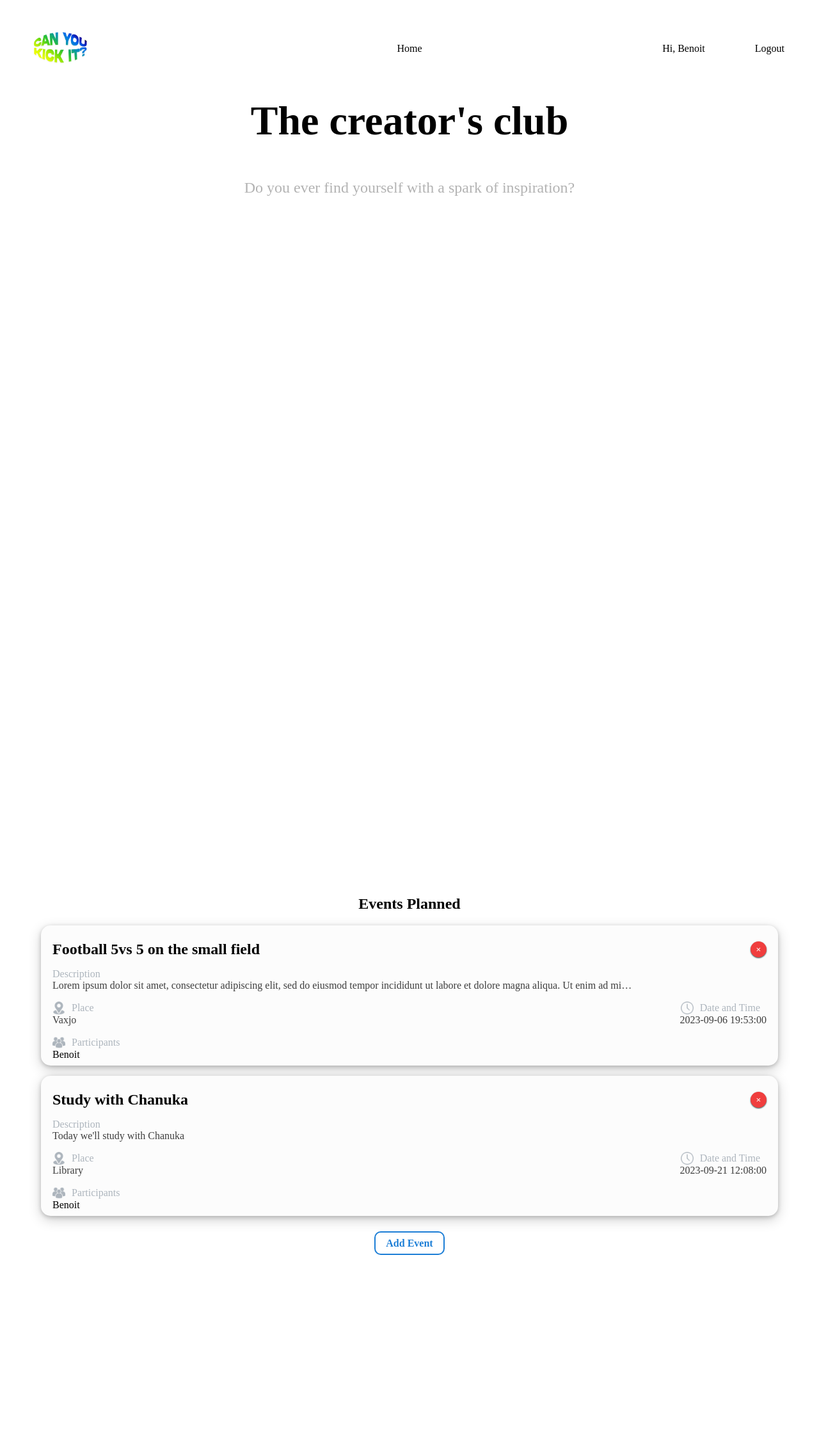
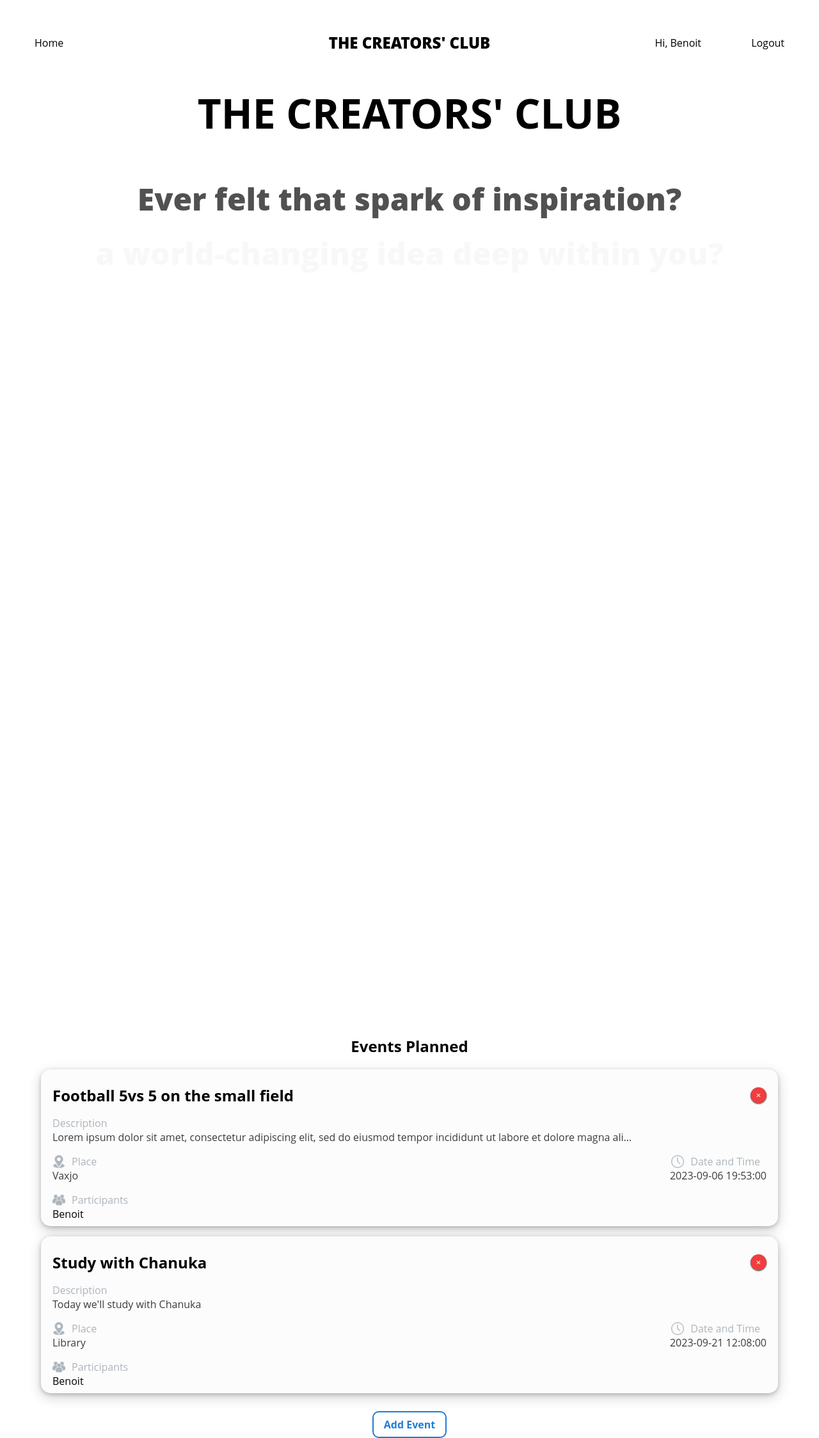
Before and after one commit to BenoitDervieux/event-flask, a Flask app: page / in a window 1280 px wide. Shown: the whole page at 64% size. Before the commit the page ends 1961 px from the top, so only its background shows below. Run offline with Flask 3, Linux system fonts and the light colour scheme; a user stored in the database is signed in; some libraries are stand-ins or nearby versions.

Commit message:
add text

```diff
--- a/website/static/style_custom.css
+++ b/website/static/style_custom.css
@@ -1,3 +1,8 @@
+body {
+  font-family: 'Open sans', sans-serif;
+}
+
+
 .navbar {
     display: flex;
     justify-content: space-between;
@@ -158,10 +163,6 @@ h1 {
     width: 20px;
   }
 
-  .img {
-    max-height: 100px;
-  }
-
   .truncate-text {
     white-space: nowrap;
     overflow: hidden;
@@ -223,7 +224,8 @@ h1 {
     opacity: 1;
 }
 .p_scroll {
-  font-size: 24px;
+  font-size: 48px;
+  font-weight: 800;
   margin: 20px 0;
   opacity: 0.0;
   transition: opacity 0.5s;
@@ -242,3 +244,17 @@ h1 {
 .class_events {
   position: relative;
 }
+
+.high_title {
+  font-size: 24px;
+  font-weight: 900;
+}
+
+.join_us {
+  font-size: 96px;
+}
+
+.join_us_redirect {
+  text-decoration: none;
+  color: black;
+}
--- a/website/templates/base.html
+++ b/website/templates/base.html
@@ -11,11 +11,11 @@
     <nav class="navbar">
       <div class="navbar-left">
           <!-- Place your logo here -->
-          <img class="logo" src="static/logo3.png" alt="Logo">
+          <a class="choice" id="home" href="/">Home</a>
       </div>
       <div class="navbar-center">
           <div class="menu-center">
-              <a class="choice" id="home" href="/">Home</a>
+            <p class="high_title">THE CREATORS' CLUB</p>
           </div>
       </div>
       <div class="navbar-right">
--- a/website/templates/home.html
+++ b/website/templates/home.html
@@ -1,33 +1,25 @@
 {% extends "base.html" %} {% block title %}Home{% endblock %} {% block content
 %}
-<h1 align="center">The creator's club</h1>
+<h1 align="center">THE CREATORS' CLUB</h1>
 
 <div class="container_scroll">
   <div class="text_speech">
     <br>
-    <p class="p_scroll">Do you ever find yourself with a spark of inspiration?</p>
-    <p class="p_scroll"> a brilliant idea that's been simmering in the depths of your mind?</p>
-    <p class="p_scroll">An idea so compelling, it stirs your soul.</p>
-    <p class="p_scroll">It has the potential to change the world, to leave your friends in awe, or to bring a radiant smile to your mother's face.</p>
-    <p class="p_scroll">You can feel it in your bones; this idea, this dream, holds tremendous promise.</p>
-    <p class="p_scroll">You've pictured it, you've visualized it, and you've even dared to dream it into existence.</p>
-    <p class="p_scroll">At times, it's the last thought on your mind before you drift into slumber,</p>
-    <p class="p_scroll">the muse that visits you during long drives, or the silent companion as water cascades over you in the shower.</p>
-    <p class="p_scroll">But what if, just what if, you took that first step?</p>
-    <p class="p_scroll">Imagine the exhilaration of meeting that first person who shares your passion,</p>
-    <p class="p_scroll">of delivering that initial pitch, and of receiving your very first feedback.</p>
-    <p class="p_scroll">It's a step into the unknown, a voyage of self-discovery.</p>
-    <p class="p_scroll">Now, picture this: What if you could connect with others who, like you, harbor a small dream waiting to be realized?</p>
-    <p class="p_scroll">People who've faced the same hurdles, battled through adversity, and emerged stronger.</p>
-    <p class="p_scroll">Or perhaps, individuals who could become your future partners, collaborators on your journey to greatness.</p>
-    <p class="p_scroll">That's where the Creator's Club comes in.</p>
-    <p class="p_scroll">We've envisioned a space, a vibrant community,dedicated to nurturing business ideas on our campus.</p>
-    <p class="p_scroll">It's a place where ambitious minds converge, where partnerships are forged, where networks expand,</p>
-    <p class="p_scroll">and where dreams take flight.</p>
-    <p class="p_scroll">So, if you carry a dream deep within you, if you possess the unwavering will to transform it into reality,</p>
-    <p class="p_scroll">we invite you to become a part of something extraordinary.</p>
-    <p class="p_scroll">Let's embark on this inspiring journey together.</p>
-    <p class="p_scroll">Join us now,</p>
+    <p class="p_scroll">Ever felt that spark of inspiration?</p>
+    <p class="p_scroll">a world-changing idea deep within you?</p>
+    <p class="p_scroll">An idea so compelling, it stirs your soul?</p>
+    <p class="p_scroll">You've envisioned it,</p>
+    <p class="p_scroll">even dreamed it.</p>
+    <p class="p_scroll">But what if...</p>
+    <p class="p_scroll">You took that first step?</p>
+    <p class="p_scroll">We made a club for people like you</p>
+    <p class="p_scroll">dreaming to develop their project</p>
+    <p class="p_scroll">and making connexions on the way</p>
+    <p class="p_scroll">Welcome to the creators' club</p>
+    <p class="p_scroll">where ambitious minds unit</p>
+    <p class="p_scroll">to turn your dreams into achievments</p>
+    <br>
+    <p class="p_scroll join_us"><a class="join_us_redirect" href="www.youtube.com">JOIN US NOW</a></p>
   </div>
 </div>
 <br>
```
